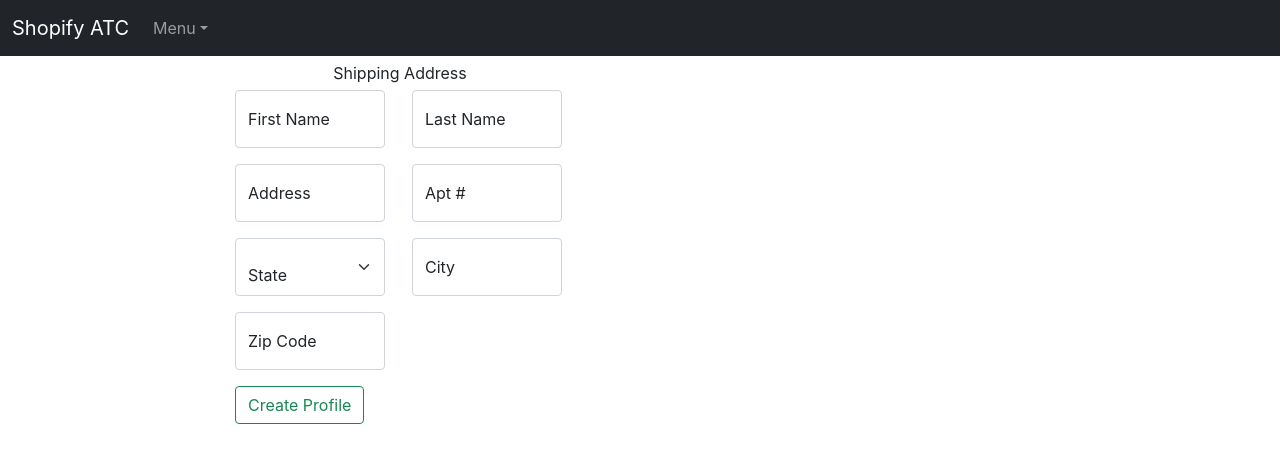
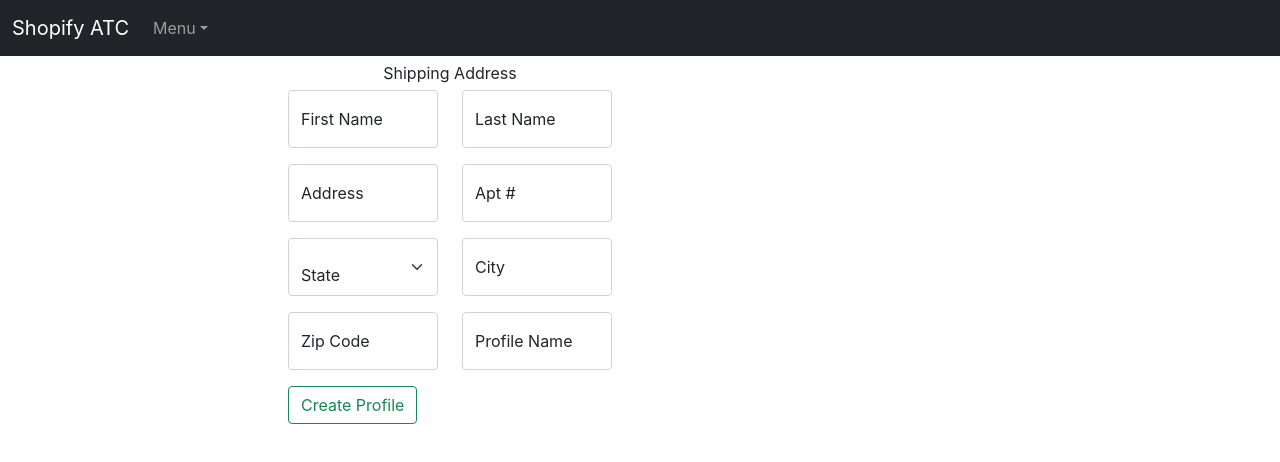
Before and after one commit to ryguy34/shopify-chrome-atc, a React (Create React App) app: page /profiles in a window 1280 px wide. Shown: the top 462 px of the page. Built offline with nearby package versions, Linux system fonts and the light colour scheme.

Commit message:
Added store impl for profiles

```diff
--- a/package.json
+++ b/package.json
@@ -3,6 +3,7 @@
   "version": "0.1.0",
   "private": true,
   "dependencies": {
+    "@reduxjs/toolkit": "^1.9.1",
     "@testing-library/jest-dom": "^5.16.2",
     "@testing-library/react": "^12.1.2",
     "@testing-library/user-event": "^13.5.0",
@@ -16,9 +17,11 @@
     "react": "^17.0.2",
     "react-bootstrap": "^2.1.2",
     "react-dom": "^17.0.2",
+    "react-redux": "^8.0.5",
     "react-router-bootstrap": "^0.26.0",
     "react-router-dom": "^6.2.1",
     "react-scripts": "^5.0.0",
+    "redux": "^4.2.0",
     "typescript": "^4.5.5",
     "web-vitals": "^2.1.4"
   },
--- a/src/index.tsx
+++ b/src/index.tsx
@@ -1,4 +1,5 @@
 import "bootstrap/dist/css/bootstrap.css";
+import { Provider } from "react-redux";
 import React from "react";
 import ReactDOM from "react-dom";
 import "./index.css";
@@ -11,12 +12,14 @@ import {
 } from "react-router-dom";
 import Header from "./pages/header/Header";
 import ProxiesPage from "./pages/proxies/ProxiesPage";
-import Profiles from "./pages/profile/Profiles";
+import ProfilePage from "./pages/profile/ProfilePage";
 import Tasks from "./pages/tasks/Tasks";
 import Toolbox from "./pages/toolbox/Toolbox";
+import { store } from "./store/store";
 
 ReactDOM.render(
 	<React.StrictMode>
+		<Provider store={store}>
 			<Router>
 				<div className="app-container">
 					<div className="header-container">
@@ -25,14 +28,15 @@ ReactDOM.render(
 					<div>
 						<Routes>
 							<Route path="/proxies" element={<ProxiesPage />} />
-						<Route path="/profiles" element={<Profiles />} />
+							<Route path="/profiles" element={<ProfilePage />} />
 							<Route path="/tasks" element={<Tasks />} />
 							<Route path="/toolbox" element={<Toolbox />} />
-						<Route path="*" element={<Navigate to="/proxies" replace />} />
+							<Route path="*" element={<Navigate to="/profiles" replace />} />
 						</Routes>
 					</div>
 				</div>
 			</Router>
+		</Provider>
 	</React.StrictMode>,
 	document.getElementById("root")
 );
--- a/src/interfaces/IProfile.tsx
+++ b/src/interfaces/IProfile.tsx
@@ -1,4 +1,5 @@
 export default interface IProfile {
+	profileName: string;
 	firstName: string;
 	lastName: string;
 	address: string;
--- /dev/null
+++ b/src/pages/profile/AddProfile.scss
@@ -0,0 +1,11 @@
+.form-floating {
+	width: 150px;
+}
+
+.delivery-address-container-name {
+	align-items: center;
+	display: flex;
+	flex-direction: column;
+	margin-bottom: 5px;
+	margin-top: 5px;
+}
--- a/src/pages/profile/Profiles.tsx
+++ b/src/pages/profile/AddProfile.tsx
@@ -1,8 +1,25 @@
-import "./Profiles.scss";
+import "./AddProfile.scss";
 import { useState } from "react";
-import IProfile from "../../interfaces/IProfile";
+import { profileAdded } from "../../reducers/profileListSlice";
+import { useDispatch } from "react-redux";
 
-const Profiles = (): JSX.Element => {
+const stateList = [
+	"Alabama",
+	"Alaska",
+	"Arizona",
+	"Arkansas",
+	"California",
+	"Colorado",
+	"Connecticut",
+	"Illinois",
+	"Texas",
+	"Tennessee",
+	"Florida",
+	"Michigan",
+];
+
+const AddProfile = (): JSX.Element => {
+	const dispatch = useDispatch();
 	const [isShippingAndBilling, setIsShippingAndBilling] = useState(false);
 	const [userFirstName, setUserFirstName] = useState("");
 	const [userLastName, setUserLastName] = useState("");
@@ -11,25 +28,20 @@ const Profiles = (): JSX.Element => {
 	const [userState, setUserState] = useState("");
 	const [userCity, setUserCity] = useState("");
 	const [userZipCode, setUserZipCode] = useState("");
-	const [profileList, updateProfileList] = useState<IProfile[]>([]);
+	const [profileName, setProfileName] = useState("");
 
-	const stateList = [
-		"Alabama",
-		"Alaska",
-		"Arizona",
-		"Arkansas",
-		"California",
-		"Colorado",
-		"Connecticut",
-		"Illinois",
-		"Texas",
-		"Tennessee",
-		"Florida",
-		"Michigan",
-	];
+	const handleFirstNameChange = (e: any) => setUserFirstName(e.target.value);
+	const handleProfileNameChange = (e: any) => setProfileName(e.target.value);
+
+	const onSaveProfile = () => {
+		if (userFirstName && profileName) {
+			dispatch(profileAdded(profileName));
+			setUserFirstName("");
+		}
+	};
 
 	return (
-		<div className="container">
+		<div>
 			<div className="delivery-address-container-name">Shipping Address</div>
 			<div className="row">
 				<div className="col-md">
@@ -128,12 +140,25 @@ const Profiles = (): JSX.Element => {
 						<label htmlFor="floatingInput">Zip Code</label>
 					</div>
 				</div>
+				<div className="col-md">
+					<div className="form-floating mb-3 address">
+						<input
+							type="profile-name"
+							onChange={handleProfileNameChange}
+							className="form-control"
+							id="floatingInput"
+							placeholder=""
+						/>
+						<label htmlFor="floatingInput">Profile Name</label>
+					</div>
+				</div>
 			</div>
+
 			<div className="col-md">
 				<button
 					type="button"
 					className="btn btn-outline-success"
-					onClick={handleAddProfile}
+					onClick={onSaveProfile}
 				>
 					Create Profile
 				</button>
@@ -141,9 +166,6 @@ const Profiles = (): JSX.Element => {
 		</div>
 	);
 
-	function handleFirstNameChange(event: any) {
-		setUserFirstName(event.target.value);
-	}
 	function handleLastNameChange(event: any) {
 		setUserLastName(event.target.value);
 	}
@@ -163,21 +185,6 @@ const Profiles = (): JSX.Element => {
 	function handleZipCodeChange(event: any) {
 		setUserZipCode(event.target.value);
 	}
-
-	function handleAddProfile() {
-		updateProfileList([
-			...profileList,
-			{
-				firstName: userFirstName,
-				lastName: userLastName,
-				address: userAddress,
-				aptNum: userAptNum,
-				state: userState,
-				city: userCity,
-				zipCode: userZipCode,
-			},
-		]);
-	}
 };
 
-export default Profiles;
+export default AddProfile;
--- /dev/null
+++ b/src/pages/profile/ProfileList.scss
@@ -0,0 +1,2 @@
+.profile-list {
+}
--- /dev/null
+++ b/src/pages/profile/ProfileList.tsx
@@ -0,0 +1,20 @@
+import "./ProfileList.scss";
+import { useSelector } from "react-redux";
+import { selectAllProfiles } from "../../reducers/profileListSlice";
+import IProfile from "../../interfaces/IProfile";
+
+const ProfileList = (): JSX.Element => {
+	const profiles = useSelector(selectAllProfiles);
+
+	const renderProfileList = profiles.map((profile: IProfile) => (
+		<article>{profile.profileName}</article>
+	));
+
+	return (
+		<div className="profile-list">
+			<section>{renderProfileList}</section>
+		</div>
+	);
+};
+
+export default ProfileList;
--- /dev/null
+++ b/src/pages/profile/ProfilePage.scss
@@ -0,0 +1,7 @@
+.profile-page {
+    display: flex;
+    flex-direction: row;
+    justify-content: flex-start;
+    align-items: stretch;
+    column-gap: 100px;
+}
--- /dev/null
+++ b/src/pages/profile/ProfilePage.tsx
@@ -0,0 +1,14 @@
+import AddProfile from "./AddProfile";
+import ProfileList from "./ProfileList";
+import "./ProfilePage.scss";
+
+const ProfilePage = (): JSX.Element => {
+	return (
+		<div className="profile-page">
+			<ProfileList />
+			<AddProfile />
+		</div>
+	);
+};
+
+export default ProfilePage;
--- a/src/pages/profile/Profiles.scss
+++ /dev/null
@@ -1,23 +0,0 @@
-.profiles {
-	color: black;
-}
-
-.form-floating {
-	width: 150px;
-	margin-right: 3px;
-}
-
-.delivery-address-container {
-	align-items: center;
-	display: flex;
-	flex-direction: row;
-	justify-content: space-between;
-}
-
-.delivery-address-container-name {
-	align-items: center;
-	display: flex;
-	flex-direction: column;
-	margin-bottom: 5px;
-	margin-top: 5px;
-}
--- /dev/null
+++ b/src/reducers/profileListSlice.tsx
@@ -0,0 +1,25 @@
+import { createSlice } from "@reduxjs/toolkit";
+import IProfile from "../interfaces/IProfile";
+
+const profileListSlice = createSlice({
+	name: "profileList",
+	initialState: [{}],
+	reducers: {
+		profileAdded: {
+			reducer(state, action) {
+				state.push(action.payload);
+			},
+			prepare(profileName): any {
+				return {
+					payload: {
+						profileName,
+					},
+				};
+			},
+		},
+	},
+});
+
+export const { profileAdded } = profileListSlice.actions;
+export const selectAllProfiles = (state: any) => state.profileList;
+export default profileListSlice.reducer;
--- /dev/null
+++ b/src/store/store.tsx
@@ -0,0 +1,8 @@
+import { configureStore } from "@reduxjs/toolkit";
+import profileListSlice from "../reducers/profileListSlice";
+
+export const store = configureStore({
+	reducer: {
+		profileList: profileListSlice,
+	},
+});
```
Also changed, not shown: 1 other file (tests, documents, lock files or other folders). Lines whose indentation alone changed are shown as unchanged.
